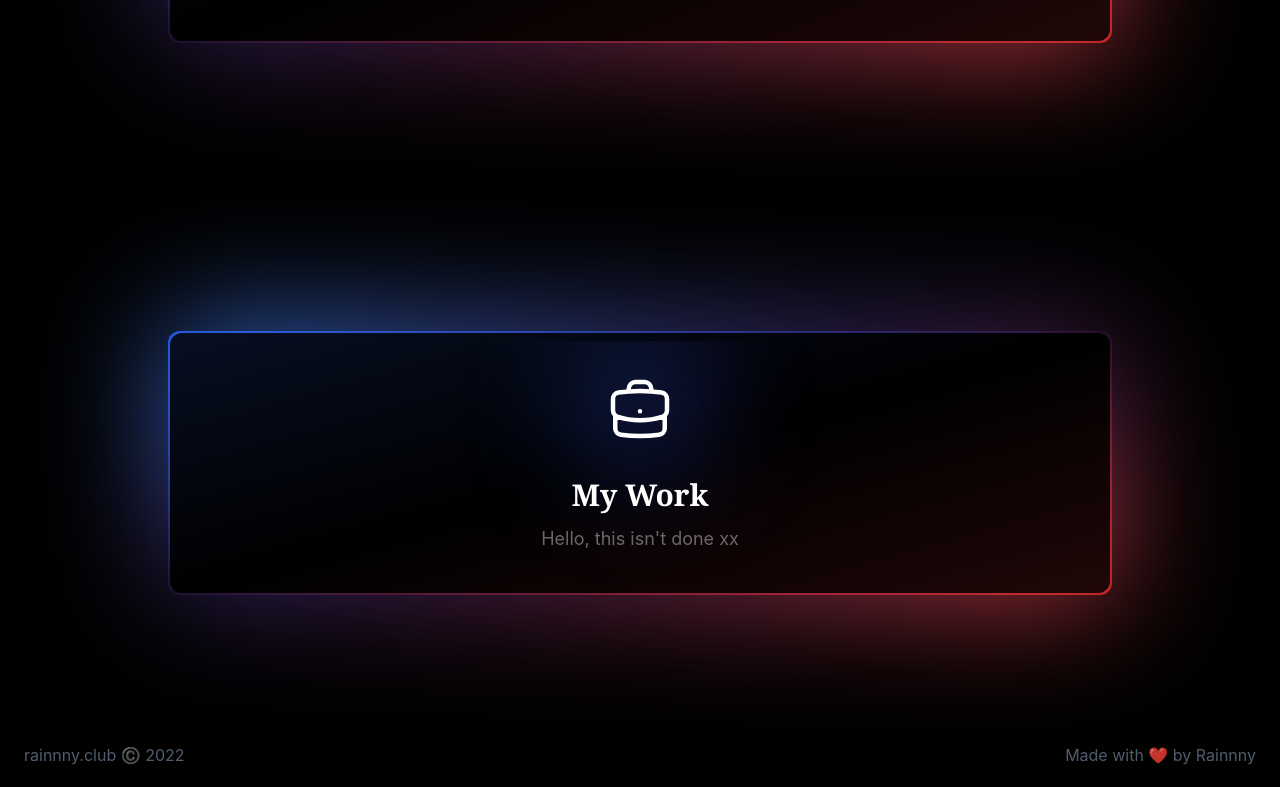
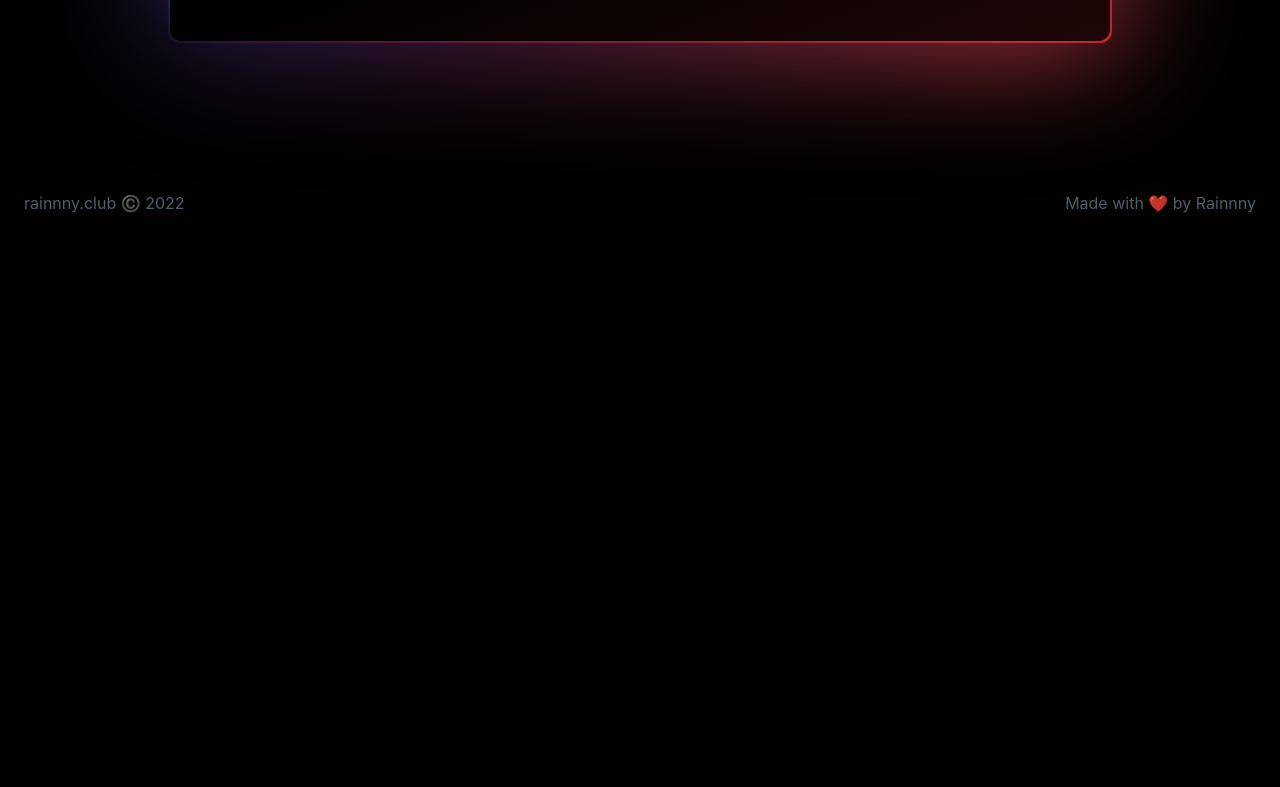
Before and after one commit to Rainnny7/Personal-Website, a Next.js app: page / in a window 1280 px wide. Shown: the part 1634-2421 px from the top of the page. After the commit the page ends 1869 px from the top, so only its background shows below. Built offline with nearby package versions, Linux system fonts and the light colour scheme; no server answers.

Commit message:
Removed the work component until it's finished

```diff
--- a/src/app/page.jsx
+++ b/src/app/page.jsx
@@ -3,7 +3,6 @@ import Discord from "../components/discord";
 import Hero from "../components/hero";
 import Intro from "../components/intro";
 import Skills from "../components/skills";
-import Work from "../components/work";
 
 /**
  * The home page.
@@ -22,7 +21,7 @@ export default async function Home() {
 					</div>
 					<div className="flex flex-col w-full max-w-5xl p-10 mx-auto mt-48 gap-72">
 						<Skills />
-						<Work />
+						{/* <Work /> */}
 					</div>
 				</div>
 			</div>
```
